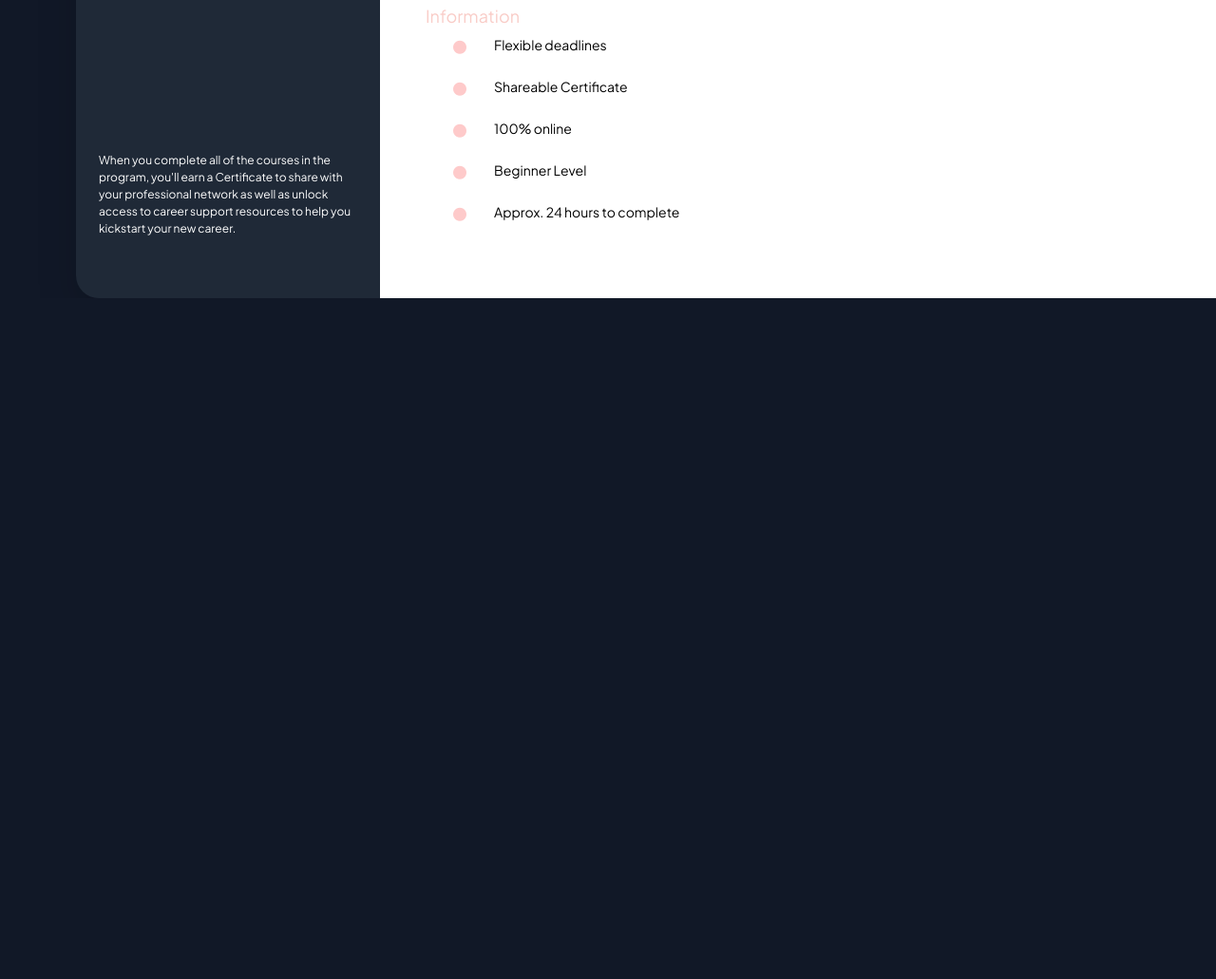
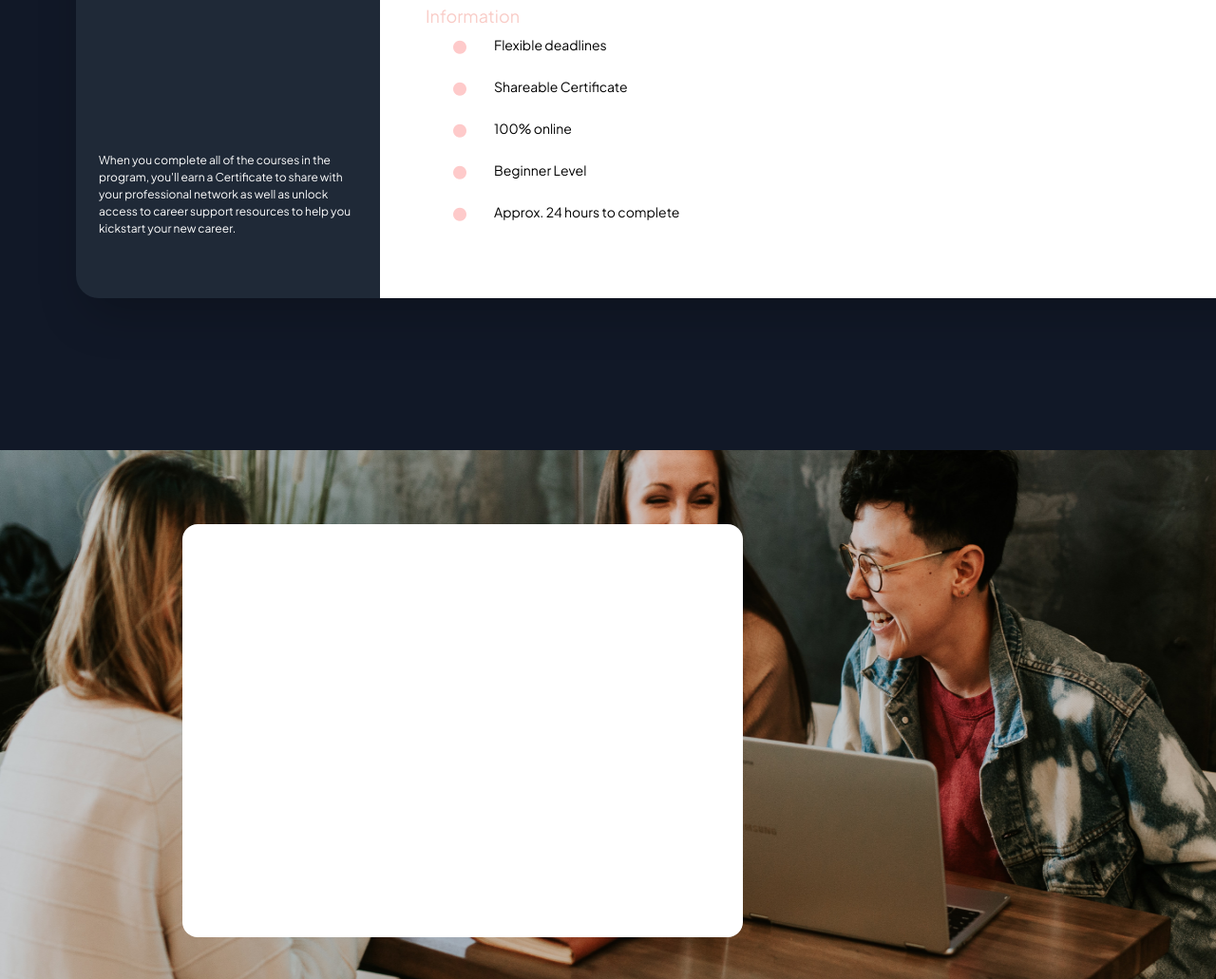
Before and after one commit to arifprog/third-assignment, a website built with Vite: page index.html in a window 1280 px wide. Shown: the part 8232-9263 px from the top of the page at 95% size. Before the commit the page ends 8546 px from the top, so only its background shows below. Built offline with nearby package versions, Linux system fonts and the light colour scheme.

Commit message:
last image

```diff
--- a/index.html
+++ b/index.html
@@ -892,6 +892,14 @@
                     </div>
 
                  </section>
+                 <!-- To create work image -->
+                  <section class=" container w-full h-[557px]">
+                    <div class="mt-40">
+                        <img class="w-full h-[557px] relative" src="image/brooke-cagle-g1Kr4Ozfoac-unsplash 2.png" alt="broke">
+                        <div class="w-[590px] h-[435px] bg-white absolute top-[549rem] left-[12rem] rounded-2xl"></div>
+                    </div>
+
+                  </section>
 
 
      <script>
```
Also changed, not shown: image/brooke-cagle-g1Kr4Ozfoac-unsplash 2.png (added).
